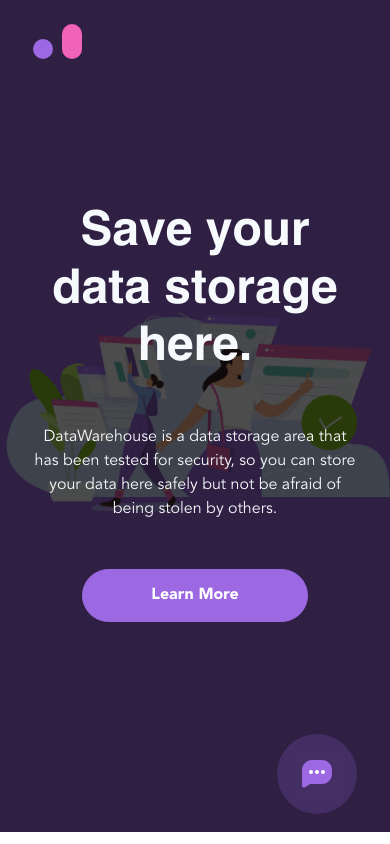
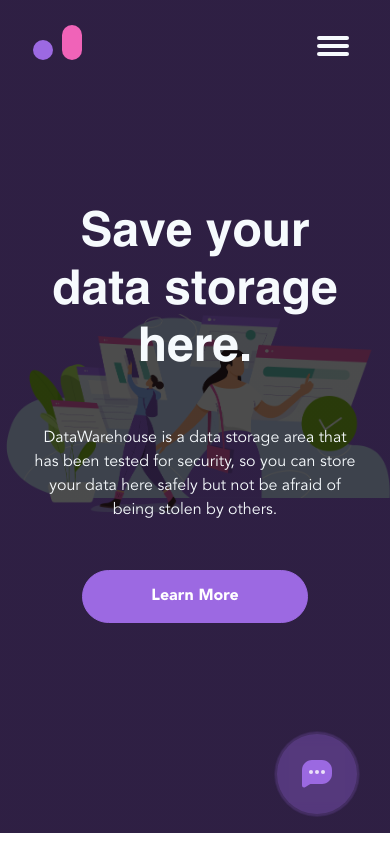
Before and after one commit to tomelleyz/datawarehouse, a React (Create React App) app: page / in a window 390 px wide. Shown: the top 844 px of the page. Built offline with nearby package versions, Linux system fonts and the light colour scheme.

Commit message:
Added mobile menu

```diff
--- a/package.json
+++ b/package.json
@@ -6,6 +6,7 @@
     "@testing-library/jest-dom": "^5.12.0",
     "@testing-library/react": "^11.2.7",
     "@testing-library/user-event": "^12.8.3",
+    "framer-motion": "^4.1.17",
     "node-sass": "^6.0.0",
     "react": "^17.0.2",
     "react-dom": "^17.0.2",
--- a/src/App.js
+++ b/src/App.js
@@ -4,17 +4,45 @@
 import FeaturesSection from "./components/FeaturesSection";
 import FooterSection from "./components/FooterSection";
 import TestimonialSection from "./components/TestimonialSection";
+import { AnimatePresence, motion } from "framer-motion";
+import { useState } from "react";
+import Backdrop from "./components/Backdrop";
+import MobileMenu from "./components/MobileMenu";
 
 function App() {
+  const [openMobileMenu, setOpenMobileMenu] = useState(false);
+
   return (
     <main>
-      <HeaderSection />
+      <AnimatePresence>
+        {openMobileMenu && (
+          <>
+            <Backdrop key="backdrop" setOpenMobileMenu={setOpenMobileMenu} />
+            <MobileMenu
+              key="mobileMenu"
+              setOpenMobileMenu={setOpenMobileMenu}
+            />
+          </>
+        )}
+      </AnimatePresence>
+
+      <HeaderSection setOpenMobileMenu={setOpenMobileMenu} />
       <AboutSection />
       <FeaturesSection />
       <TestimonialSection />
       <FooterSection />
 
       <div className="floatingContactIcon">
+        <motion.div
+          initial={{ scale: 0.6 }}
+          animate={{ scale: 1.2 }}
+          transition={{
+            repeat: Infinity,
+            repeatType: "reverse",
+            duration: 2,
+          }}
+          className="floatingIconPulse"
+        />
         <svg
           width="30"
           height="29"
--- /dev/null
+++ b/src/components/Backdrop.js
@@ -0,0 +1,22 @@
+import { motion } from "framer-motion";
+
+export default function Backdrop({ setOpenMobileMenu }) {
+  return (
+    <motion.div
+      initial={{
+        backgroundColor: "rgba(0, 0, 0, 0)",
+        backdropFilter: "blur(0px)",
+      }}
+      animate={{
+        backgroundColor: "rgba(0, 0, 0, 0.6)",
+        backdropFilter: "blur(2px)",
+      }}
+      exit={{
+        backgroundColor: "rgba(0, 0, 0, 0)",
+        backdropFilter: "blur(0px)",
+      }}
+      className="backdrop"
+      onClick={() => setOpenMobileMenu(false)}
+    />
+  );
+}
--- a/src/components/HeaderSection.js
+++ b/src/components/HeaderSection.js
@@ -2,10 +2,10 @@
 import Button from "./Button";
 import TopNavBar from "./TopNavBar";
 
-export default function HeaderSection() {
+export default function HeaderSection({ setOpenMobileMenu }) {
   return (
     <header className={styles.header}>
-      <TopNavBar />
+      <TopNavBar setOpenMobileMenu={setOpenMobileMenu} />
       <div className={styles.headerTextAndHeroSection}>
         <div className={styles.headerTextContainer}>
           <h1>Save your data storage here.</h1>
--- /dev/null
+++ b/src/components/MobileMenu.js
@@ -0,0 +1,66 @@
+import { motion } from "framer-motion";
+import styles from "../styles/MobileMenu.module.scss";
+import Button from "./Button";
+
+export default function MobileMenu({ setOpenMobileMenu }) {
+  const variants = {
+    open: {
+      opacity: 1,
+      scale: 1,
+      transition: {
+        when: "beforeChildren",
+        staggerChildren: 0.1,
+      },
+    },
+    close: {
+      opacity: 0,
+      scale: 0.975,
+      transition: {
+        when: "afterChilden",
+        staggerChildren: 0.1,
+        staggerDirection: -1,
+      },
+    },
+  };
+
+  const items = {
+    open: { opacity: 1, y: 0 },
+    close: { opacity: 0, y: 32 },
+  };
+
+  return (
+    <motion.nav
+      variants={variants}
+      initial="close"
+      animate="open"
+      exit="close"
+      className={styles.menuContainer}
+    >
+      <div className={styles.closeBtnContainer}>
+        <span
+          onClick={() => setOpenMobileMenu(false)}
+          className={styles.closeBtn}
+        >
+          X
+        </span>
+      </div>
+      <div className={styles.menuItemsContainer}>
+        <motion.div variants={items} className={styles.menuItem}>
+          About
+        </motion.div>
+        <motion.div variants={items} className={styles.menuItem}>
+          Help
+        </motion.div>
+        <motion.div variants={items} className={styles.menuItem}>
+          Features
+        </motion.div>
+        <motion.div variants={items} className={styles.menuItem}>
+          Sign Up
+        </motion.div>
+        <motion.div variants={items} className={styles.menuItem}>
+          <Button type="alternate" action="Request demo" />
+        </motion.div>
+      </div>
+    </motion.nav>
+  );
+}
--- a/src/components/TopNavBar.js
+++ b/src/components/TopNavBar.js
@@ -2,11 +2,19 @@
 import logo from "../assets/icons/datawarehouse-logo.svg";
 import Button from "./Button";
 
-export default function TopNavBar() {
+export default function TopNavBar({ setOpenMobileMenu }) {
   return (
     <div className={styles.topNavBar}>
       <div className={styles.logoContainer}>
         <img src={logo} alt="DataWarehouse logo" />
+      </div>
+      <div
+        onClick={() => setOpenMobileMenu(true)}
+        className={styles.openMobileMenuBtn}
+      >
+        <div></div>
+        <div></div>
+        <div></div>
       </div>
       <nav className={styles.menu}>
         <div className={styles.menuItem}>About</div>
--- a/src/styles/App.scss
+++ b/src/styles/App.scss
@@ -95,3 +95,23 @@
   background-color: rgba(156, 105, 226, 0.2);
   backdrop-filter: blur(5px);
 }
+
+.floatingIconPulse {
+  position: absolute;
+  top: 0;
+  left: 0;
+  width: 100%;
+  height: 100%;
+  z-index: 19;
+  border-radius: 50%;
+  background-color: rgba(156, 105, 226, 0.2);
+}
+
+.backdrop {
+  position: fixed;
+  right: 0;
+  top: 0;
+  width: 100%;
+  height: 100%;
+  z-index: 40;
+}
--- /dev/null
+++ b/src/styles/MobileMenu.module.scss
@@ -0,0 +1,44 @@
+@import "./variables";
+
+.menuContainer {
+  position: fixed;
+  left: 0;
+  right: 0;
+  top: 0;
+  width: 80%;
+  margin: 2rem auto;
+  background-color: #ffffff;
+  border-radius: 1.5rem;
+  border: 1px solid $purple;
+  padding: 2rem;
+  z-index: 50;
+}
+
+.closeBtnContainer {
+  text-align: right;
+}
+
+.closeBtn {
+  display: inline-flex;
+  align-items: center;
+  justify-content: center;
+  color: $heading__text__color;
+  font-family: $heading__font;
+  height: 60px;
+  width: 60px;
+  border-radius: 50%;
+  background-color: rgba(156, 105, 226, 0.2);
+  cursor: pointer;
+}
+
+.menuItemsContainer {
+  margin: 1rem 0;
+}
+
+.menuItem {
+  padding: 1rem 0;
+}
+
+.menuItem:not(:last-of-type) {
+  font-weight: 500;
+}
--- a/src/styles/TopNavBar.module.scss
+++ b/src/styles/TopNavBar.module.scss
@@ -8,6 +8,20 @@
 
 .logoContainer {
   flex: 0 0 20%;
+}
+
+.openMobileMenuBtn {
+  display: none;
+  padding: 0.5rem;
+  margin-left: auto;
+}
+
+.openMobileMenuBtn div {
+  width: 32px;
+  height: 4px;
+  margin: 4px 0;
+  border-radius: 20px;
+  background-color: #f6fafd;
 }
 
 .menu {
@@ -39,4 +53,7 @@
   .topNavBarCTA {
     display: none;
   }
+  .openMobileMenuBtn {
+    display: block;
+  }
 }
```
Also changed, not shown: 1 other file (tests, documents, lock files or other folders).
